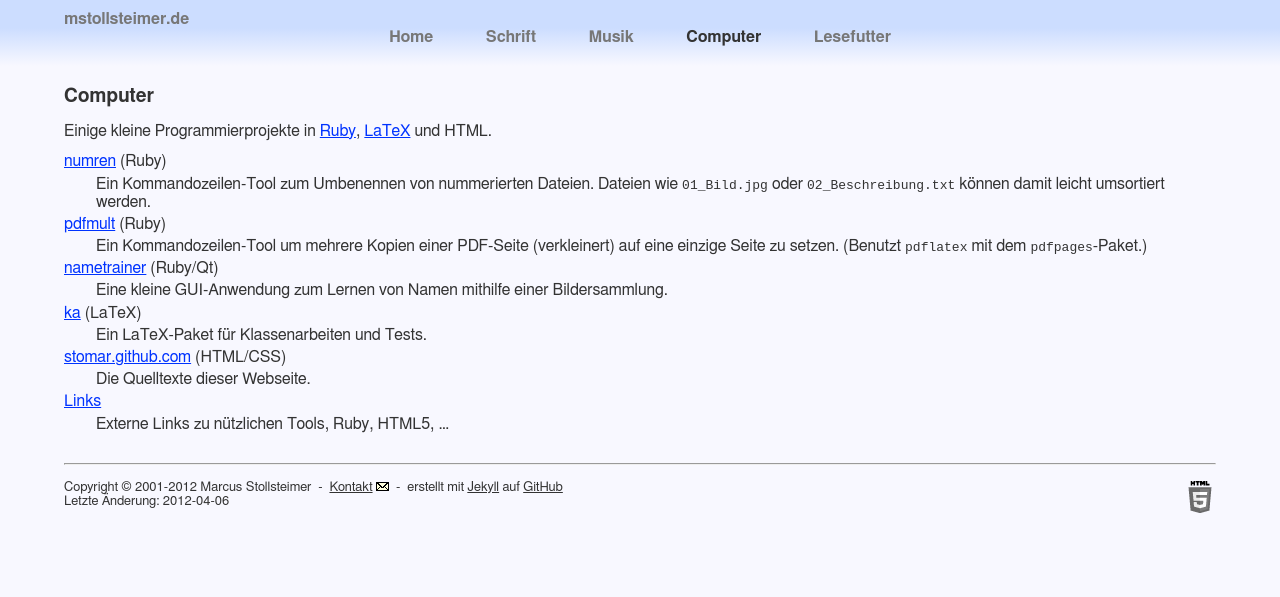
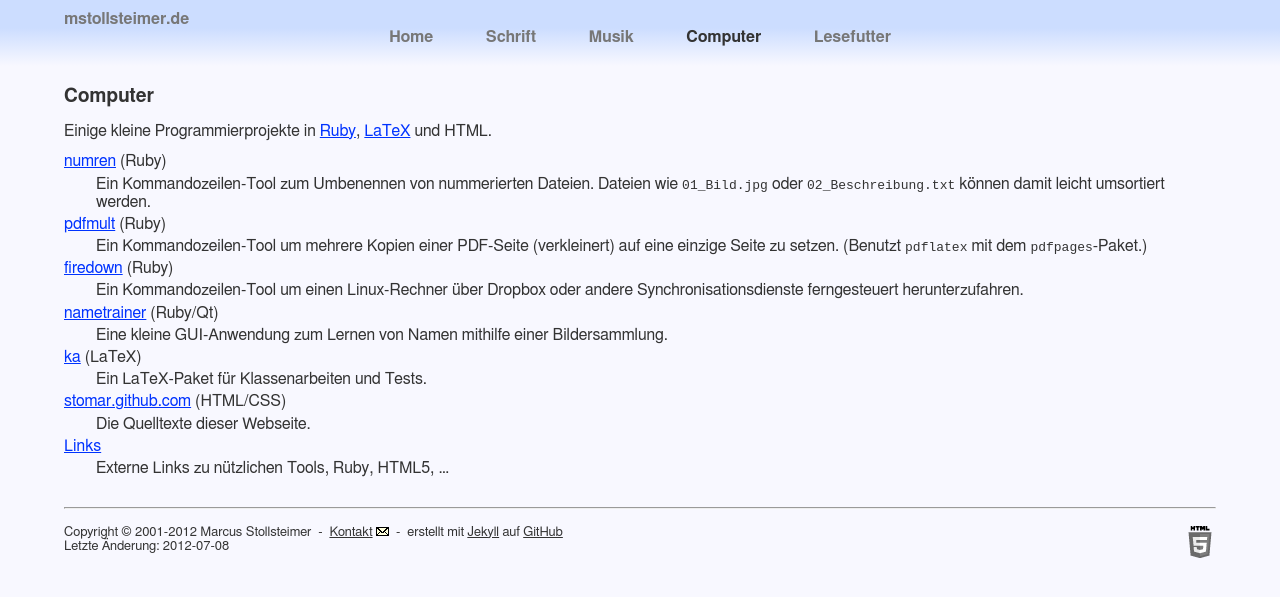
Before and after one commit to stomar/stomar.github.com, a Jekyll site: the page built from computer/index.md, in a window 1280 px wide. Shown: the top 597 px of the page. Built offline with Jekyll 4.4.1, drawn with Linux system fonts in a browser that asks for light colours.

Commit message:
link to firedown added

```diff
--- a/computer/index.md
+++ b/computer/index.md
@@ -1,7 +1,7 @@
 ---
 layout: main
 title: Computer
-date: 2012-04-06
+date: 2012-07-08
 ---
 
 [Ruby]: http://www.ruby-lang.org/
@@ -21,6 +21,12 @@ Einige kleine Programmierprojekte in [Ruby][Ruby], [LaTeX][LaTeX] und HTML.
     auf eine einzige Seite zu setzen.
     (Benutzt `pdflatex` mit dem `pdfpages`-Paket.)
 
+[firedown](https://github.com/stomar/firedown/) (Ruby)
+
+  : Ein Kommandozeilen-Tool um einen Linux-Rechner über
+    Dropbox oder andere Synchronisationsdienste
+    ferngesteuert herunterzufahren.
+
 [nametrainer](https://github.com/stomar/nametrainer/) (Ruby/Qt)
 
   : Eine kleine GUI-Anwendung zum Lernen von Namen mithilfe einer Bildersammlung.
```
